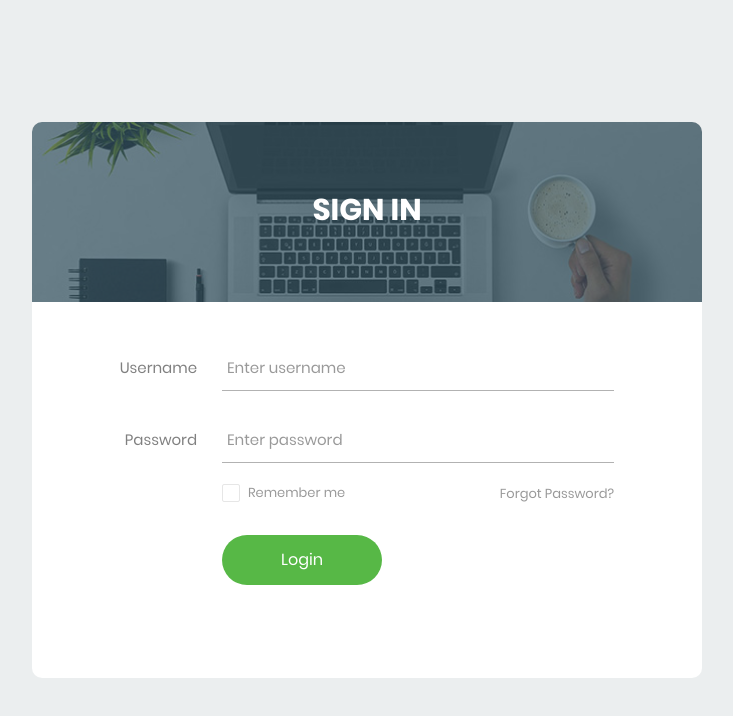
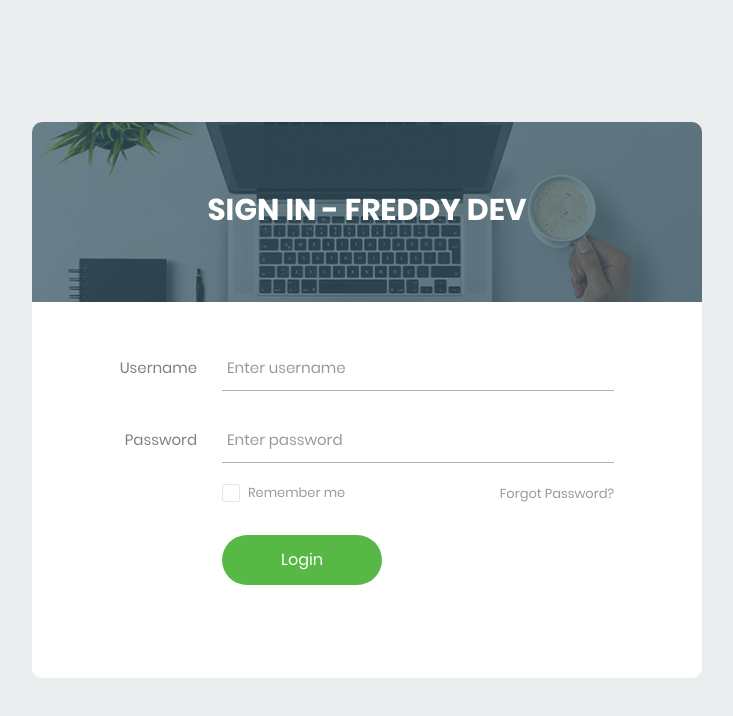
Before and after one commit to alcarazolabs/jenkins-webapp, a plain HTML site: page index.html in a window 1280 px wide. Shown: the whole page, without its empty margins (273-1006 px from the left). Drawn offline with Linux system fonts and the light colour scheme.

Commit message:
Update index.html

```diff
--- a/index.html
+++ b/index.html
@@ -34,7 +34,7 @@
 			<div class="wrap-login100">
 				<div class="login100-form-title" style="background-image: url(images/bg-01.jpg);">
 					<span class="login100-form-title-1">
-						Sign In
+						Sign In - Freddy Dev
 					</span>
 				</div>
 
```
